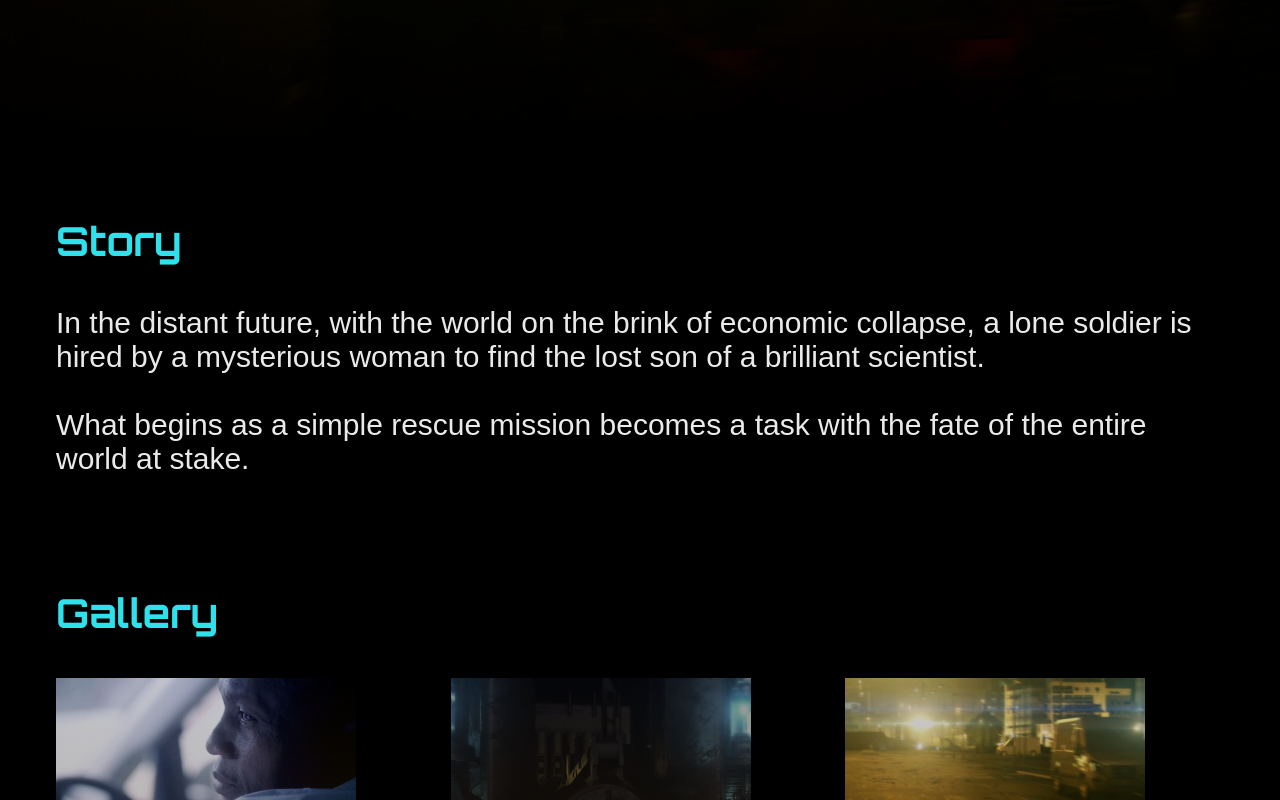
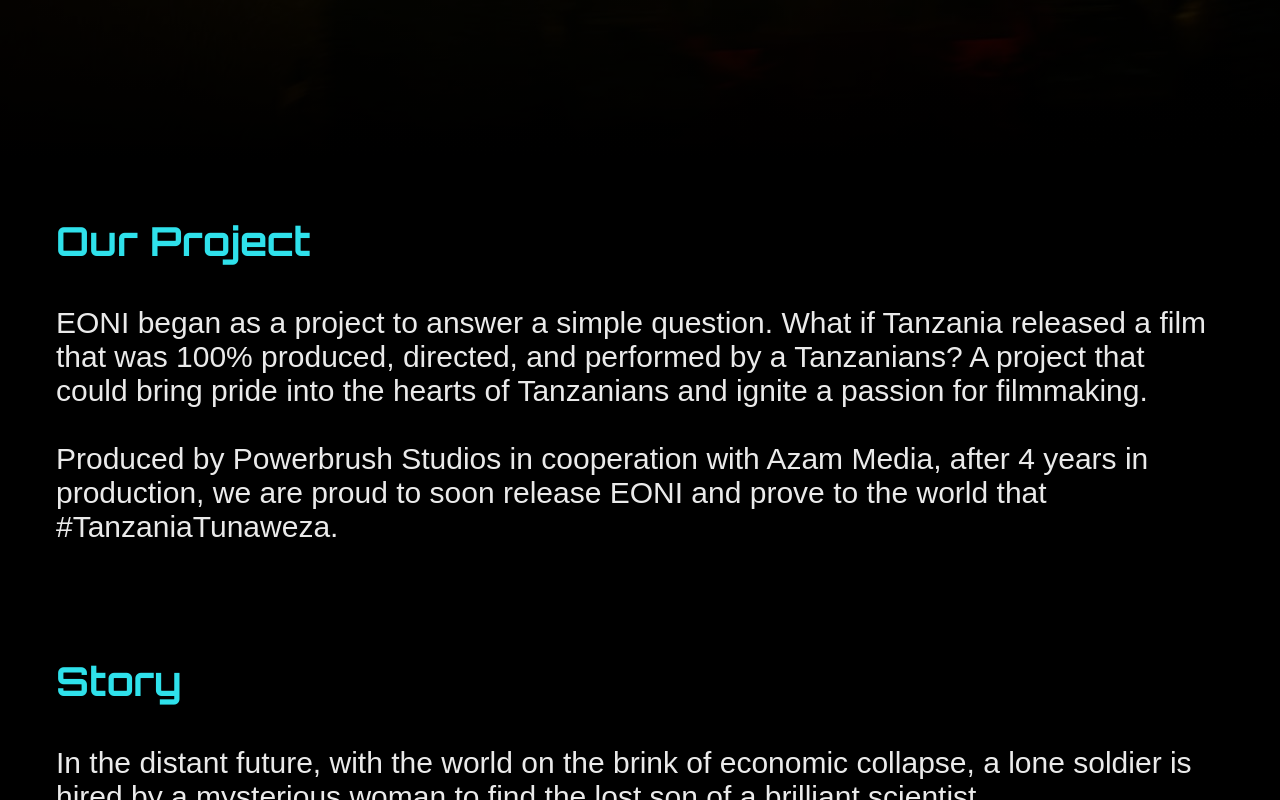
Before and after one commit to Twinkle-Dot/EONI, a plain HTML site: page index.html in a window 1280 px wide. Shown: the part 640-1440 px from the top of the page. Drawn offline with Linux system fonts and the light colour scheme; a web font is replaced by a local one.

Commit message:
added our story section:

```diff
--- a/index.html
+++ b/index.html
@@ -29,6 +29,25 @@
         <h1>EONI</h1>
         <p>Coming 2023</p>
         <i class="fa-sharp fa-solid fa-angle-down scrollbutton"></i>
+      </section>
+
+      <section class="our-story-section" id="our-story">
+        <div class="story-flex">
+          <article>
+            <h2>Our Project</h2>
+            <p>
+              EONI began as a project to answer a simple question. What if
+              Tanzania released a film that was 100% produced, directed, and
+              performed by a Tanzanians? A project that could bring pride into
+              the hearts of Tanzanians and ignite a passion for filmmaking.
+              <br />
+              <br />
+              Produced by Powerbrush Studios in cooperation with Azam Media,
+              after 4 years in production, we are proud to soon release EONI and
+              prove to the world that #TanzaniaTunaweza.
+            </p>
+          </article>
+        </div>
       </section>
 
       <section class="story-section" id="story">
```
